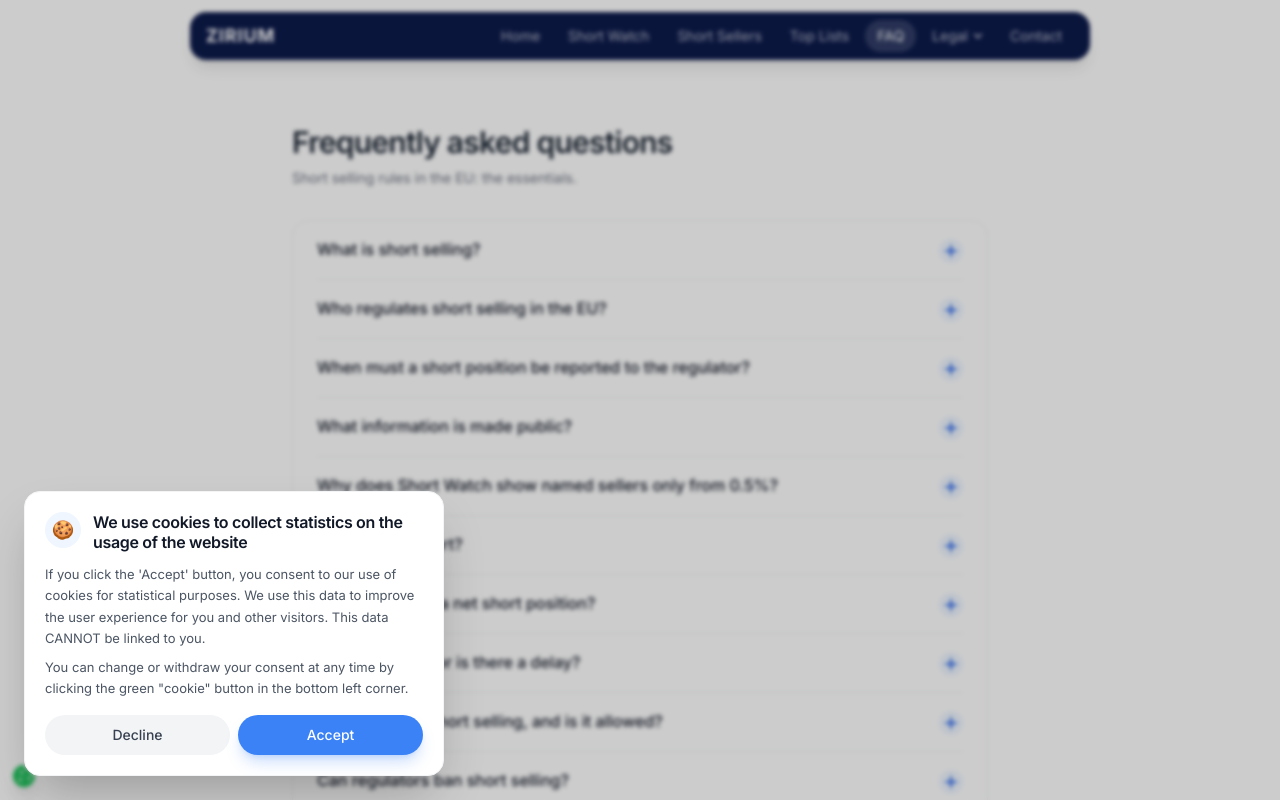
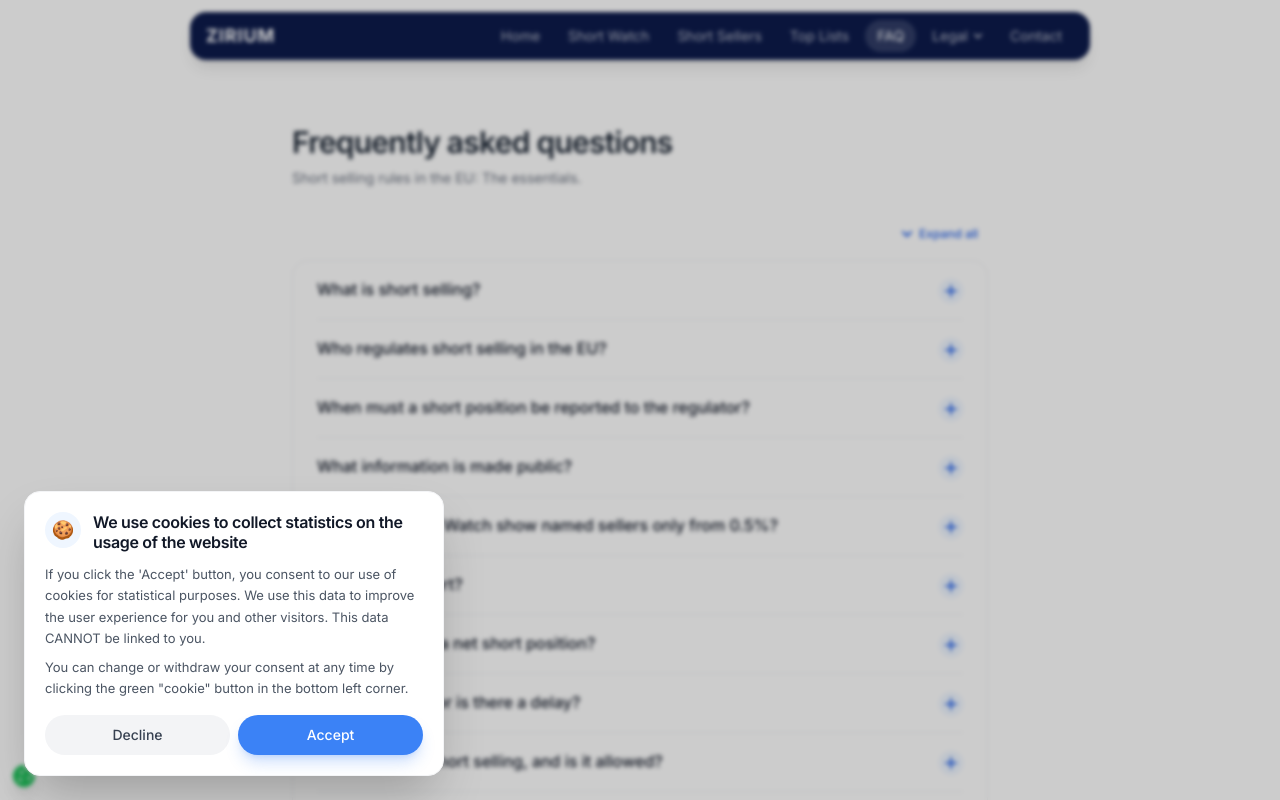
Before and after one commit to araz-code/short_watch_backend, a React (Vite) app in the folder frontend/: page /faq in a window 1280 px wide. Shown: the top 800 px of the page. Built offline with nearby package versions, Linux system fonts and the light colour scheme.

Commit message:
add expand all button to faq

```diff
--- a/frontend/src/analytics.tsx
+++ b/frontend/src/analytics.tsx
@@ -27,7 +27,9 @@ export type AnalyticsEvent =
   | "banner_click"
   | "outbound_click"
   | "cookie_consent_open"
-  | "faq_question_open";
+  | "faq_question_open"
+  | "faq_expand_all"
+  | "faq_collapse_all";
 
 type EventParams = Record<string, string | number | boolean | undefined>;
 
--- a/frontend/src/components/FAQItem.tsx
+++ b/frontend/src/components/FAQItem.tsx
@@ -1,20 +1,26 @@
-import { useState } from "react";
 import { trackEvent } from "../analytics";
 
 interface FAQItemProps {
   id: string;
   question: string;
   answer: React.ReactNode;
+  open: boolean;
+  onToggle: (id: string, nextOpen: boolean) => void;
 }
 
-const FAQItem: React.FC<FAQItemProps> = ({ id, question, answer }) => {
-  const [open, setOpen] = useState(false);
-
+const FAQItem: React.FC<FAQItemProps> = ({
+  id,
+  question,
+  answer,
+  open,
+  onToggle,
+}) => {
   const toggle = () => {
-    if (!open) {
+    const nextOpen = !open;
+    if (nextOpen) {
       trackEvent("faq_question_open", { question_id: id, question });
     }
-    setOpen(!open);
+    onToggle(id, nextOpen);
   };
 
   return (
--- a/frontend/src/locales/da/translation.json
+++ b/frontend/src/locales/da/translation.json
@@ -228,7 +228,7 @@
     "For questions about the EU short selling rules, reporting thresholds, and what the numbers mean, see our": "Hvis du har spørgsmål om EU's regler for shortsalg, indberetningsgrænser og hvad tallene betyder, kan du se vores",
     "FAQ page": "FAQ-side",
     "Frequently asked questions": "Ofte stillede spørgsmål",
-    "Short selling rules in the EU: the essentials.": "EU's regler for shortsalg: det vigtigste.",
+    "Short selling rules in the EU: The essentials.": "EU's regler for shortsalg: Det vigtigste.",
     "This page provides general information only and does not constitute legal advice.": "Denne side indeholder kun generelle oplysninger og udgør ikke juridisk rådgivning.",
     "What is short selling?": "Hvad er shortsalg?",
     "Short selling means selling a stock you don't own (usually borrowed) in the hope of buying it back later at a lower price. The difference is the profit. If the price rises instead, the short seller loses money.": "Shortsalg betyder at sælge en aktie, man ikke ejer (normalt lånt), i håb om at kunne købe den tilbage senere til en lavere pris. Forskellen er fortjenesten. Hvis prisen i stedet stiger, taber shortsælgeren penge.",
@@ -260,6 +260,8 @@
     "All data comes from official public disclosures published by Finanstilsynet, the Danish Financial Supervisory Authority.": "Alle data stammer fra officielle offentlige indberetninger, som offentliggøres af Finanstilsynet.",
     "Finanstilsynet's public data →": "Finanstilsynets offentlige data →",
     "How often is the data updated?": "Hvor ofte opdateres data?",
-    "Short Watch checks Finanstilsynet's public register every 15 minutes and pulls in any new or changed positions.": "Short Watch tjekker Finanstilsynets offentlige register hvert 15. minut og indlæser alle nye eller ændrede positioner."
+    "Short Watch checks Finanstilsynet's public register every 15 minutes and pulls in any new or changed positions.": "Short Watch tjekker Finanstilsynets offentlige register hvert 15. minut og indlæser alle nye eller ændrede positioner.",
+    "Expand all": "Vis alle svar",
+    "Collapse all": "Skjul alle svar"
   }
 }
--- a/frontend/src/routes/FAQPage.tsx
+++ b/frontend/src/routes/FAQPage.tsx
@@ -1,8 +1,8 @@
-import { useEffect } from "react";
+import { useEffect, useState } from "react";
 import { useTranslation } from "react-i18next";
 import PageTemplate from "../components/PageTemplate";
 import FAQItem from "../components/FAQItem";
-import { trackPageView } from "../analytics";
+import { trackEvent, trackPageView } from "../analytics";
 import { useSEO } from "../utils/useSEO";
 
 const FAQPage: React.FC = () => {
@@ -174,6 +174,31 @@ const FAQPage: React.FC = () => {
     },
   ];
 
+  const [openIds, setOpenIds] = useState<Set<string>>(new Set());
+  const allOpen = openIds.size === items.length;
+
+  const handleToggle = (id: string, nextOpen: boolean) => {
+    setOpenIds((prev) => {
+      const next = new Set(prev);
+      if (nextOpen) {
+        next.add(id);
+      } else {
+        next.delete(id);
+      }
+      return next;
+    });
+  };
+
+  const handleExpandCollapseAll = () => {
+    if (allOpen) {
+      trackEvent("faq_collapse_all");
+      setOpenIds(new Set());
+    } else {
+      trackEvent("faq_expand_all");
+      setOpenIds(new Set(items.map((item) => item.id)));
+    }
+  };
+
   return (
     <PageTemplate>
       <div className="w-full max-w-[760px] mx-auto px-5 sm:px-8 py-10 sm:py-16 dark:text-white">
@@ -181,12 +206,49 @@ const FAQPage: React.FC = () => {
           {t("Frequently asked questions")}
         </h1>
         <p className="text-sm text-gray-500 dark:text-gray-400 mb-8">
-          {t("Short selling rules in the EU: the essentials.")}
+          {t("Short selling rules in the EU: The essentials.")}
         </p>
+
+        <div className="flex justify-end mb-3">
+          <button
+            type="button"
+            onClick={handleExpandCollapseAll}
+            aria-pressed={allOpen}
+            className="inline-flex items-center gap-1.5 text-xs font-medium text-blue-600 dark:text-blue-400 hover:text-blue-700 dark:hover:text-blue-300 px-2.5 py-1.5 rounded-md hover:bg-blue-50 dark:hover:bg-blue-500/10 transition-colors focus-visible:ring-2 focus-visible:ring-blue-300 outline-none"
+          >
+            <svg
+              width="12"
+              height="12"
+              viewBox="0 0 12 12"
+              fill="none"
+              xmlns="http://www.w3.org/2000/svg"
+              aria-hidden="true"
+              className={`transition-transform duration-200 ${
+                allOpen ? "rotate-180" : ""
+              }`}
+            >
+              <path
+                d="M2 4l4 4 4-4"
+                stroke="currentColor"
+                strokeWidth="2"
+                strokeLinecap="round"
+                strokeLinejoin="round"
+              />
+            </svg>
+            {allOpen ? t("Collapse all") : t("Expand all")}
+          </button>
+        </div>
 
         <div className="rounded-2xl bg-white dark:bg-[#1e1e1e] border border-gray-100 dark:border-gray-800 px-5 sm:px-6">
           {items.map((item) => (
-            <FAQItem key={item.id} id={item.id} question={item.q} answer={item.a} />
+            <FAQItem
+              key={item.id}
+              id={item.id}
+              question={item.q}
+              answer={item.a}
+              open={openIds.has(item.id)}
+              onToggle={handleToggle}
+            />
           ))}
         </div>
 
```
